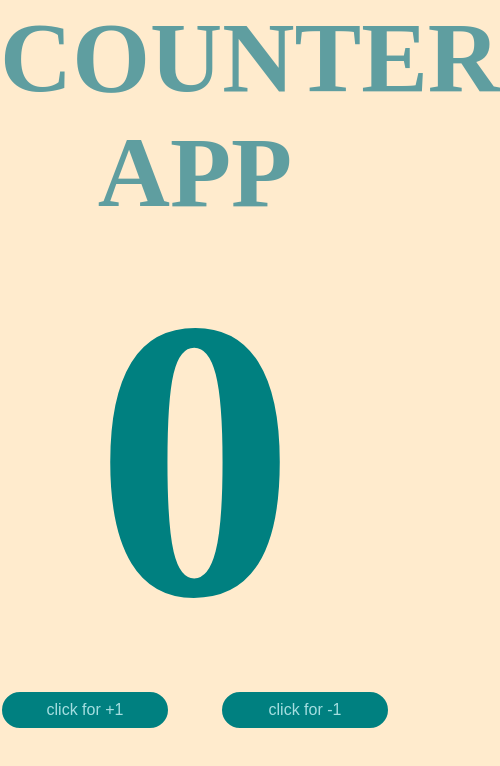
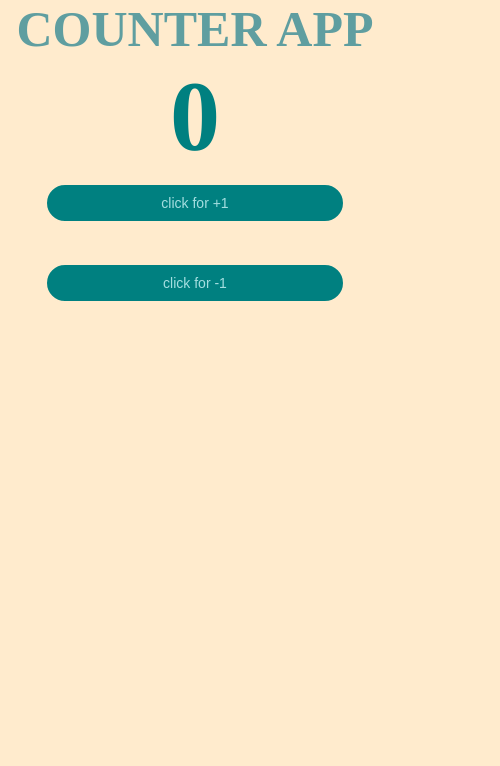
Before and after one commit to adnanrao101/practise-2, a plain HTML site: page index.html in a window 390 px wide. Shown: the whole page, 500 px wide, since content can reach past the window. Drawn offline with Linux system fonts and the light colour scheme.

Commit message:
responsivnes add

```diff
--- a/style.css
+++ b/style.css
@@ -31,6 +31,82 @@ h2{
     align-items: center;
     gap: 50px;
 }
+
+button {
+    width: 200px;
+    height: 40px;
+    color: rgb(165, 222, 224);
+    background-color: teal;
+    border-radius: 30px;
+    border: 2px solid blanchedalmond;
+    font-family: fantasy;
+    font-size: 16px;
+    cursor: pointer;
+    transition: all 0.4s ease;
+    position: relative;
+    overflow: hidden;
+    z-index: 1;
+}
+
+button::before {
+    content: "";
+    position: absolute;
+    top: 0;
+    left: -100%;
+    width: 100%;
+    height: 100%;
+    background: linear-gradient(120deg, #00c9ff, teal);
+    transition: all 0.4s ease;
+    z-index: -1;
+}
+
+button:hover::before {
+    left: 0;
+}
+
+button:hover {
+    color: white;
+    border-color: transparent;
+    transform: scale(1.08);
+    letter-spacing: 1px;
+    box-shadow: 0 8px 20px rgba(0, 206, 209, 0.5);
+}
+
+
+
+
+
+/* ========== MOBILE RESPONSIVE STYLES ========== */
+@media (max-width: 768px) {
+    #H1 {
+        font-size: 100px; /* Reduced from 400px */
+    }
+
+    h2 {
+        font-size: 50px; /* Reduced from 100px */
+    }
+
+    button {
+        width: 80%;
+        max-width: 300px;
+        font-size: 14px;
+        margin: 10px auto;
+    }
+
+    #d2 {
+        flex-direction: column;
+        gap: 20px;
+    }
+}
+
+
+
+
+
+
+
+
+
 
 /* button{
     width: 200px;
@@ -71,44 +147,3 @@ button:hover {
     box-shadow: 0 0 15px cadetblue;
     border-color: cadetblue;
 } */
-
-
-button {
-    width: 200px;
-    height: 40px;
-    color: rgb(165, 222, 224);
-    background-color: teal;
-    border-radius: 30px;
-    border: 2px solid blanchedalmond;
-    font-family: fantasy;
-    font-size: 16px;
-    cursor: pointer;
-    transition: all 0.4s ease;
-    position: relative;
-    overflow: hidden;
-    z-index: 1;
-}
-
-button::before {
-    content: "";
-    position: absolute;
-    top: 0;
-    left: -100%;
-    width: 100%;
-    height: 100%;
-    background: linear-gradient(120deg, #00c9ff, teal);
-    transition: all 0.4s ease;
-    z-index: -1;
-}
-
-button:hover::before {
-    left: 0;
-}
-
-button:hover {
-    color: white;
-    border-color: transparent;
-    transform: scale(1.08);
-    letter-spacing: 1px;
-    box-shadow: 0 8px 20px rgba(0, 206, 209, 0.5);
-}
```
